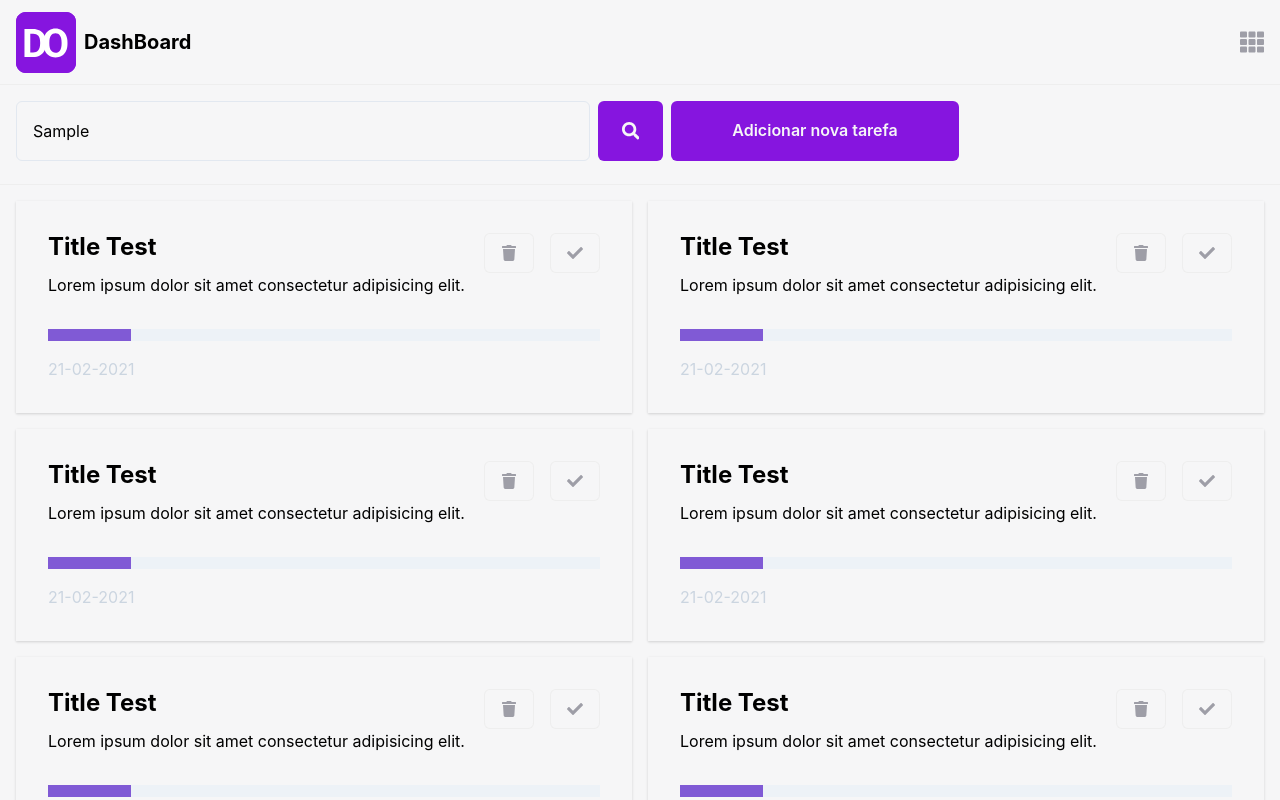
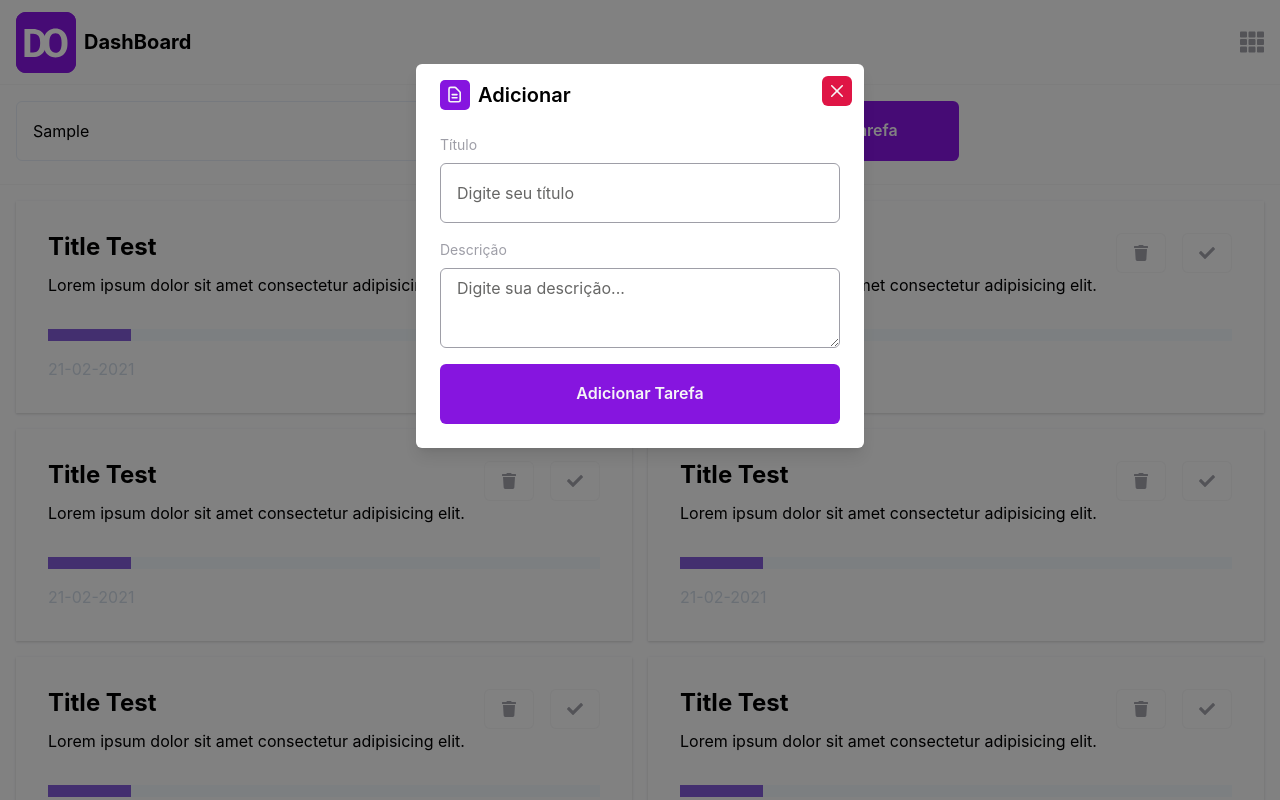
Before and after one commit to TommiL90/toDoApp, a React (Vite) app: page /home in a window 1280 px wide. Both pictures are taken after typing "Sample" into the empty fields and a click on the button "Adicionar nova tarefa". Shown: the top 800 px of the page. Built offline with nearby package versions, Linux system fonts and the light colour scheme.

Commit message:
feat create component `ModalCreateTask`

```diff
--- /dev/null
+++ b/src/components/Modal/ModalCreateTask/index.tsx
@@ -0,0 +1,111 @@
+import {
+  Modal,
+  ModalOverlay,
+  ModalContent,
+  ModalHeader,
+  ModalFooter,
+  ModalBody,
+  ModalCloseButton,
+  Button,
+  FormControl,
+  FormLabel,
+  Input,
+  useDisclosure,
+  Center,
+  VStack,
+} from '@chakra-ui/react';
+import { yupResolver } from '@hookform/resolvers/yup';
+import { SubmitHandler, useForm } from 'react-hook-form';
+import { HiOutlineDocumentText } from 'react-icons/hi';
+import { theme } from '../../../styles/theme';
+import { StyledInput } from '../../Input';
+import { StyledTextArea } from '../../TextArea';
+import { newTaskSchema } from './schema';
+
+interface iModalCreateTaskProps {
+  isOpen: boolean;
+  onClose: () => void;
+}
+
+interface iNewTask {
+  title: string;
+  description: string;
+}
+
+const ModalCreateTask = ({ isOpen, onClose }: iModalCreateTaskProps) => {
+  const {
+    register,
+    handleSubmit,
+    formState: { errors },
+    reset,
+  } = useForm<iNewTask>({
+    resolver: yupResolver(newTaskSchema),
+  });
+
+
+  const submit: SubmitHandler<iNewTask> = (data) => {
+    console.log(data);
+    reset();
+  };
+
+  return (
+    <>
+      <Modal isOpen={isOpen} onClose={onClose}>
+        <ModalOverlay />
+        <ModalContent>
+          <ModalHeader as='h4' fontSize='h4' display='flex' alignItems='center' gap='2'>
+            <Center bgColor={theme.colors.secondary} w='30px' h='30px' borderRadius='5px'>
+              <HiOutlineDocumentText color={theme.colors.gray100} size='1.2rem' />
+            </Center>
+            Adicionar
+          </ModalHeader>
+          <ModalCloseButton
+            color={theme.colors.gray100}
+            bgColor={theme.colors.error}
+            fontSize='12px'
+            w='30px'
+            h='30px'
+            mt='1'
+            _hover={{
+              opacity: 0.8,
+            }}
+          />
+          <ModalBody
+          as='form'
+          pb={6}
+          onSubmit={handleSubmit(submit)}
+           >
+            <VStack spacing='4'>
+              <StyledInput
+                label='Título'
+                placeholder='Digite seu título'
+                {...register('title')}
+                error={errors.title}
+              />
+
+              <StyledTextArea
+                label='Descrição'
+                placeholder='Digite sua descrição...'
+                {...register('description')}
+                error={errors.description}
+              />
+              <Button
+                isLoading={false}
+                type='submit'
+                w='100%'
+                color='gray100'
+                bg='secondary'
+                h='60px'
+                _hover={{ bg: 'secondaryHover' }}
+              >
+                Adicionar Tarefa
+              </Button>
+            </VStack>
+          </ModalBody>
+        </ModalContent>
+      </Modal>
+    </>
+  );
+};
+
+export default ModalCreateTask;
--- /dev/null
+++ b/src/components/Modal/ModalCreateTask/schema.ts
@@ -0,0 +1,7 @@
+import * as yup from 'yup'
+
+
+export const newTaskSchema = yup.object().shape({
+    title: yup.string().required('Título obrigatório'),
+    description: yup.string().required('Descrição obrigatoria').max(100, 'Máximo 100 caracteres')
+})
--- a/src/components/SearchBox/index.tsx
+++ b/src/components/SearchBox/index.tsx
@@ -1,8 +1,12 @@
-import { Button, Input, Wrap } from '@chakra-ui/react';
+import { Button, Input, useDisclosure, Wrap } from '@chakra-ui/react';
 import { FaSearch } from 'react-icons/fa';
 import { theme } from '../../styles/theme';
+import ModalCreateTask from '../Modal/ModalCreateTask';
 
 const SearchBox = () => {
+
+  const { isOpen, onClose, onOpen } = useDisclosure()
+
   return (
     <Wrap
       as='form'
@@ -24,6 +28,7 @@ const SearchBox = () => {
         _focus={{
           borderColor: 'primary',
         }}
+        placeholder='Pesquisar por Tarefa ...'
       />
       <Button
         width='15%'
@@ -44,9 +49,15 @@ const SearchBox = () => {
         _hover={{
           bgColor: theme.colors.secondaryHover,
         }}
+        onClick={onOpen}
       >
         Adicionar nova tarefa
       </Button>
+      <ModalCreateTask
+        isOpen={isOpen}
+        onClose={onClose
+        }
+      />
     </Wrap>
   );
 };
--- /dev/null
+++ b/src/components/TextArea/index.tsx
@@ -0,0 +1,96 @@
+import {
+  ChakraProps,
+  FormControl,
+  FormErrorMessage,
+  FormLabel,
+  Textarea,
+  InputGroup,
+  InputLeftElement,
+} from '@chakra-ui/react';
+import {
+  useState,
+  useEffect,
+  useCallback,
+  ForwardRefRenderFunction,
+  forwardRef,
+} from 'react';
+import { FieldError, UseFormRegisterReturn } from 'react-hook-form';
+import { IconType } from 'react-icons/lib';
+
+interface iInput extends ChakraProps {
+  name: string;
+  label?: string;
+  icon?: IconType;
+  error?: FieldError | null;
+  register?: UseFormRegisterReturn;
+  placeholder?: string;
+}
+
+type tVaration = {
+  [key: string]: string;
+};
+
+const inputVariation: tVaration = {
+  error: 'error',
+  default: 'gray300',
+  focus: 'primary',
+  filled: 'sucess',
+};
+
+const TextAreaBase: ForwardRefRenderFunction<HTMLTextAreaElement, iInput> = (
+  { name, label, icon: Icon, error = null,...rest },
+  ref,
+) => {
+  const [variation, setVaration] = useState('default');
+  const [value, setValue] = useState('');
+
+  // const inputRef = useRef<HTMLInputElement>(null);
+
+  useEffect(() => {
+    if (error) {
+      return setVaration('error');
+    }
+  }, [error]);
+
+  const handleInputFocus = useCallback(() => {
+    if (!error) {
+      return setVaration('focus');
+    }
+  }, [error]);
+
+  const handleInputBlur = useCallback(() => {
+    if (value.length > 1 && !error) {
+      return setVaration('filled');
+    }
+  }, [error]);
+
+  return (
+    <FormControl isInvalid={!!error}>
+      {label && <FormLabel color='gray300' fontSize='t2' fontWeight='400'>{label}</FormLabel>}
+      <InputGroup flexDirection='column'>
+        {Icon && (
+          <InputLeftElement mt='2.5' color={inputVariation[variation]}>
+            <Icon />
+          </InputLeftElement>
+        )}
+        <Textarea
+          name={name}
+          ref={ref}
+          onChangeCapture={e => setValue(e.currentTarget.value)}
+          onFocus={handleInputFocus}
+          onBlurCapture={handleInputBlur}
+          color={inputVariation[variation]}
+          borderColor={inputVariation[variation]}
+          variant='outline'
+          _hover={{ bgColor: 'gray200' }}
+          _placeholder={{ color: 'gray400' }}
+          h='60px'
+          {...rest}
+        />
+        {error && <FormErrorMessage>{error.message}</FormErrorMessage>}
+      </InputGroup>
+    </FormControl>
+  );
+};
+
+export const StyledTextArea = forwardRef(TextAreaBase);
```
